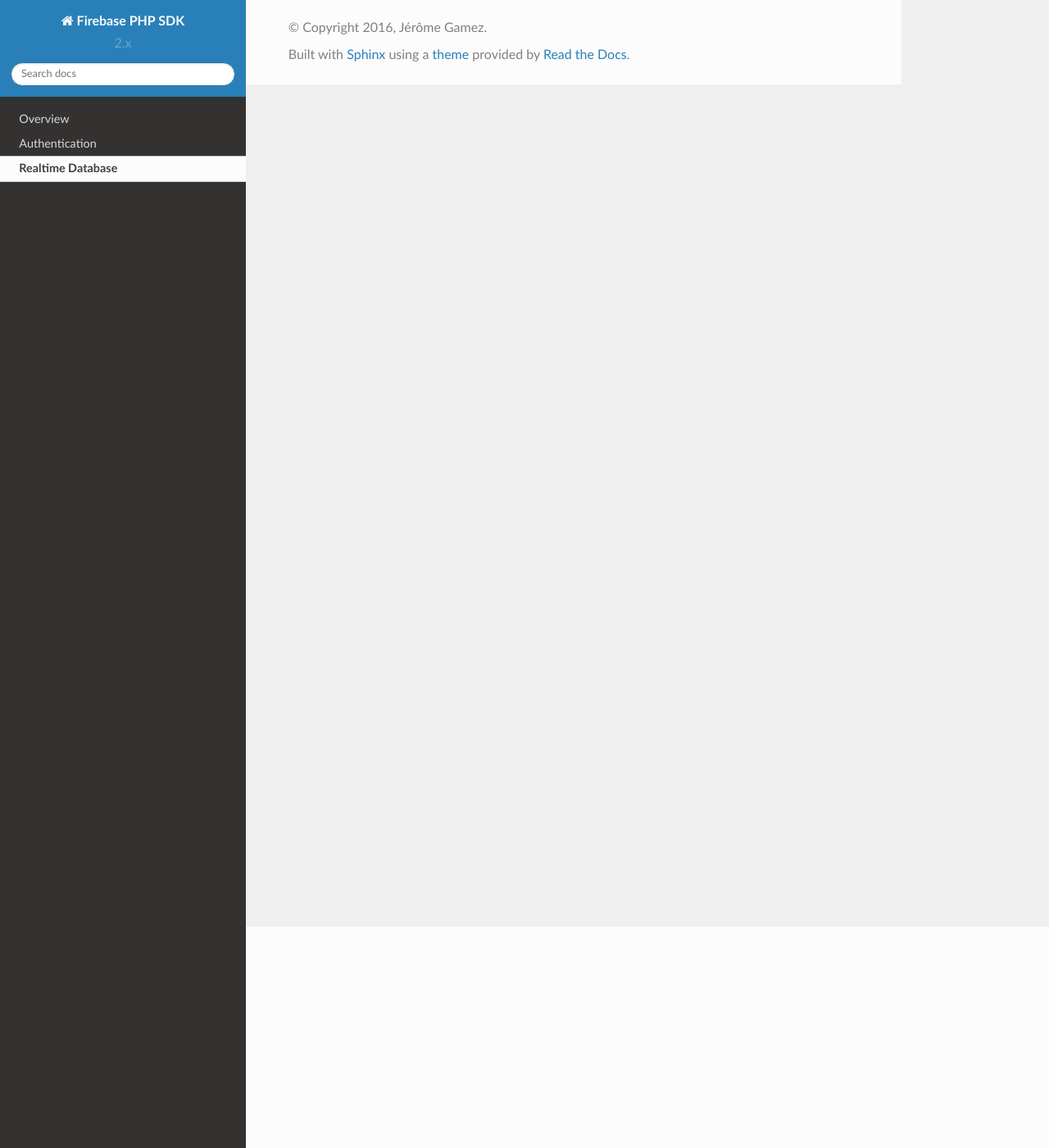
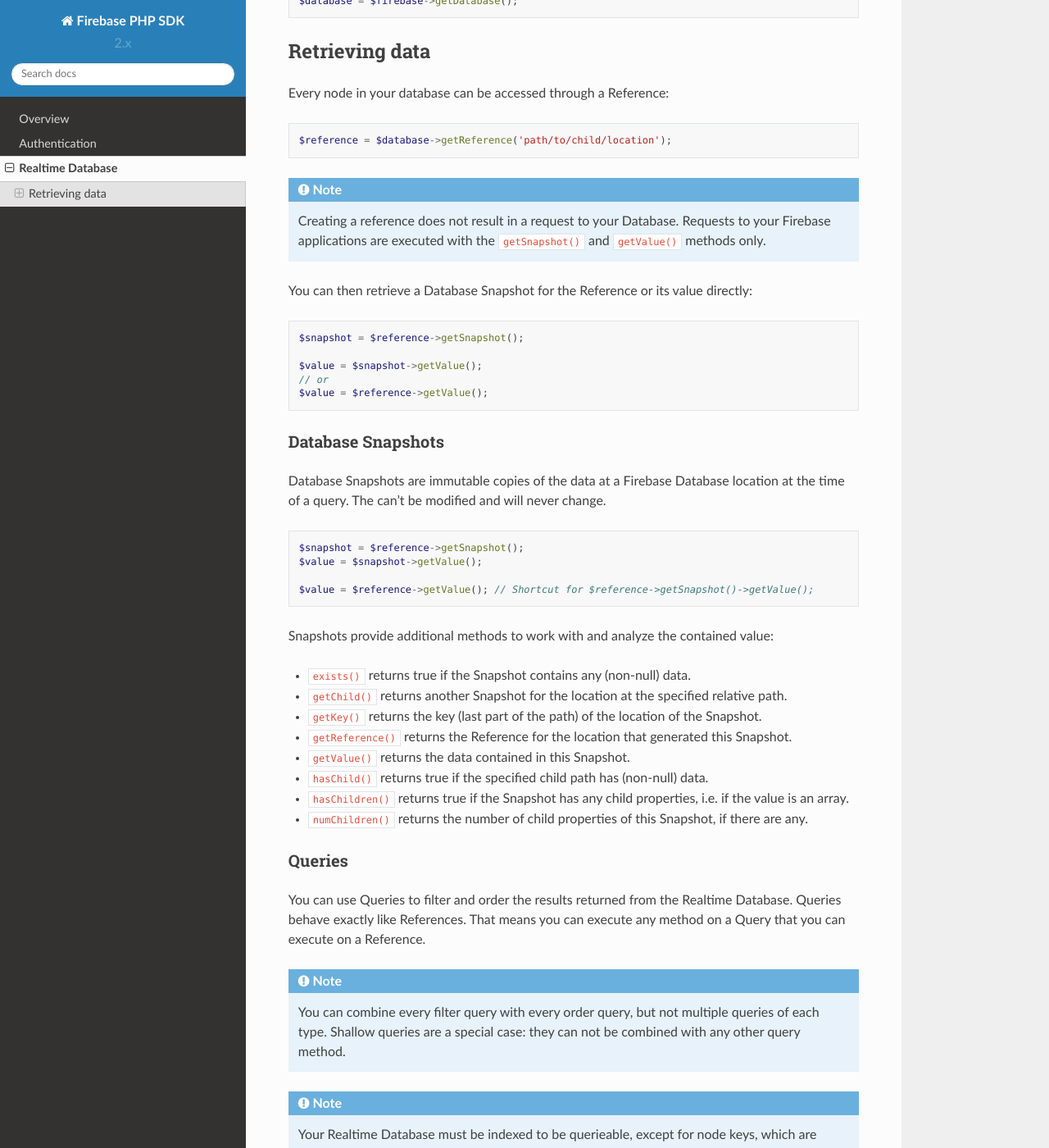
Before and after one commit to kreait/firebase-php, a Sphinx documentation site: the page built from docs/realtime-database.rst, in a window 1280 px wide and 1400 px high, scrolled down 270 px. Shown: the whole window at 82% size. Built offline with Sphinx 7.4.7 and the Read the Docs theme 2.0.0, drawn with Linux system fonts in a browser that asks for light colours; some of the changed text lies outside the part shown.

Commit message:
Add "Retrieving data" docs

```diff
--- a/docs/realtime-database.rst
+++ b/docs/realtime-database.rst
@@ -2,4 +2,101 @@
 Realtime Database
 #################
 
-(tbd)
+You can work with your Firebase application's Realtime Database by invoking the ``getDatabase()``
+method of your Firebase instance:
+
+.. code-block:: php
+
+    $firebase = Firebase::fromServiceAccount(...);
+    $database = $firebase->getDatabase();
+
+
+***************
+Retrieving data
+***************
+
+Every node in your database can be accessed through a Reference:
+
+.. code-block:: php
+
+    $reference = $database->getReference('path/to/child/location');
+
+.. note::
+    Creating a reference does not result in a request to your Database. Requests to your Firebase
+    applications are executed with the ``getSnapshot()`` and ``getValue()`` methods only.
+
+You can then retrieve a Database Snapshot for the Reference or its value directly:
+
+.. code-block:: php
+
+    $snapshot = $reference->getSnapshot();
+
+    $value = $snapshot->getValue();
+    // or
+    $value = $reference->getValue();
+
+
+Database Snapshots
+==================
+
+Database Snapshots are immutable copies of the data at a Firebase Database location at the time of a
+query. The can't be modified and will never change.
+
+.. code-block:: php
+
+    $snapshot = $reference->getSnapshot();
+    $value = $snapshot->getValue();
+
+    $value = $reference->getValue(); // Shortcut for $reference->getSnapshot()->getValue();
+
+Snapshots provide additional methods to work with and analyze the contained value:
+
+- ``exists()`` returns true if the Snapshot contains any (non-null) data.
+- ``getChild()`` returns another Snapshot for the location at the specified relative path.
+- ``getKey()`` returns the key (last part of the path) of the location of the Snapshot.
+- ``getReference()`` returns the Reference for the location that generated this Snapshot.
+- ``getValue()`` returns the data contained in this Snapshot.
+- ``hasChild()`` returns true if the specified child path has (non-null) data.
+- ``hasChildren()`` returns true if the Snapshot has any child properties, i.e. if the value is an array.
+- ``numChildren()`` returns the number of child properties of this Snapshot, if there are any.
+
+Queries
+=======
+
+You can use Queries to filter and order the results returned from the Realtime Database. Queries behave exactly
+like References. That means you can execute any method on a Query that you can execute on a Reference.
+
+.. note::
+    You can combine every filter query with every order query, but not multiple queries of each type.
+    Shallow queries are a special case: they can not be combined with any other query method.
+
+.. note::
+    Your Realtime Database must be indexed to be querieable, except for node keys, which are always indexed.
+    You can learn how to index your data in the official documentation:
+    `Index your data <https://firebase.google.com/docs/database/security/indexing-data>`_.
+
+    An upcoming release of the PHP SDK will be able to index your data on demand, as soon as you perform a query.
+
+Ordering data
+=============
+
+By child
+--------
+
+By child value
+--------------
+
+By key
+------
+
+Filtering data
+==============
+
+By a specified child key
+------------------------
+
+By key
+------
+
+By value
+--------
```
Also changed, not shown: 1 other file.
